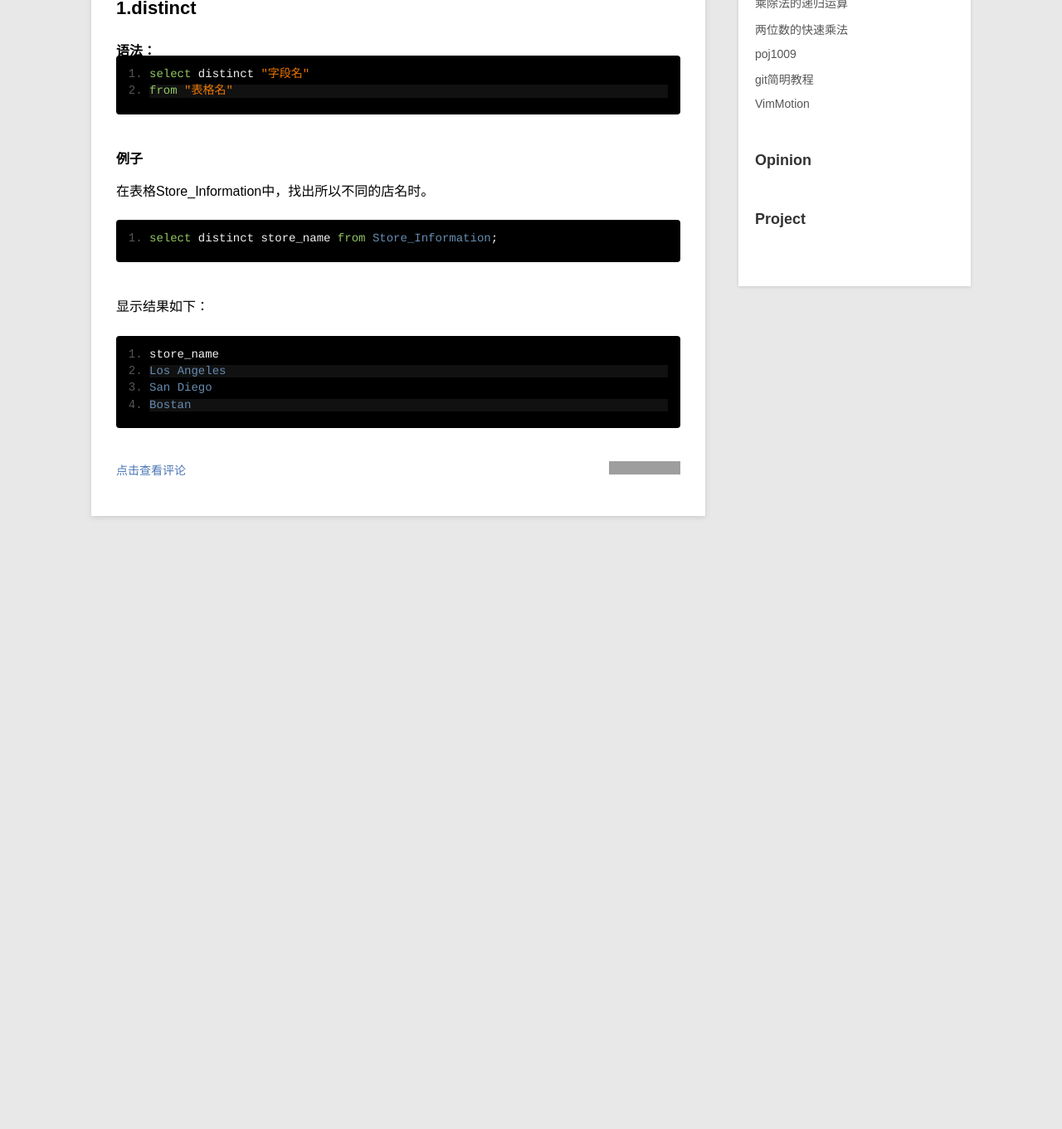
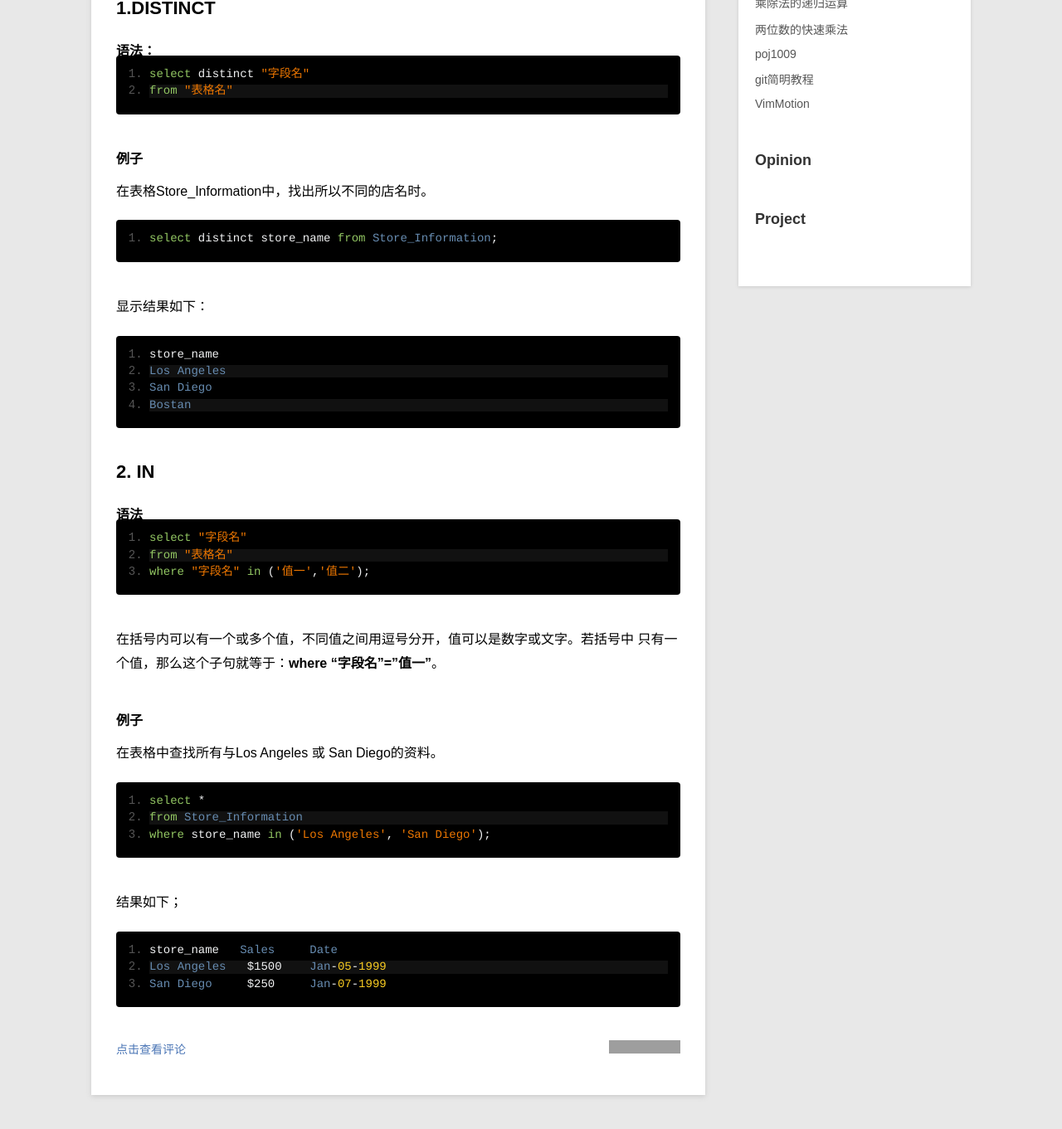
Before and after one commit to lihb/lihb.github.com, a Jekyll site: the page built from _posts/blog/2015-03-02-sql语句学习.md, in a window 1280 px wide and 1400 px high, scrolled down 537 px. Shown: the top 1361 px of the window at 83% size. Built offline with Jekyll 4.4.1, drawn with Linux system fonts in a browser that asks for light colours; Markdown is read by kramdown in place of the engine named in the settings; before the commit the page ends 1239 px from its top, so only the background shows below that; grey boxes are pictures that could not be loaded.

Commit message:
sql语法in

````diff
--- a/_posts/blog/2015-03-02-sql语句学习.md
+++ b/_posts/blog/2015-03-02-sql语句学习.md
@@ -19,7 +19,7 @@ category: blog
 |  Bostan         | $700        | Jan-08-1999  |
 
 
-## 1.distinct
+## 1.DISTINCT
 
 ####语法：
 
@@ -41,3 +41,32 @@ Los Angeles
 San Diego
 Bostan
 ```
+
+## 2. IN
+
+#### 语法
+
+```
+select "字段名"
+from "表格名"
+where "字段名" in ('值一','值二');
+```
+在括号内可以有一个或多个值，不同值之间用逗号分开，值可以是数字或文字。若括号中
+只有一个值，那么这个子句就等于：**where "字段名"="值一"**。
+
+#### 例子
+
+在表格中查找所有与Los Angeles 或 San Diego的资料。
+
+```
+select *
+from Store_Information
+where store_name in ('Los Angeles', 'San Diego');
+```
+结果如下；
+
+```
+store_name   Sales     Date
+Los Angeles   $1500    Jan-05-1999
+San Diego     $250     Jan-07-1999
+```
````
